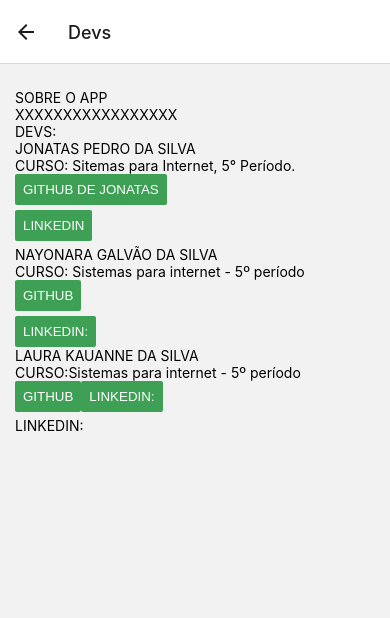
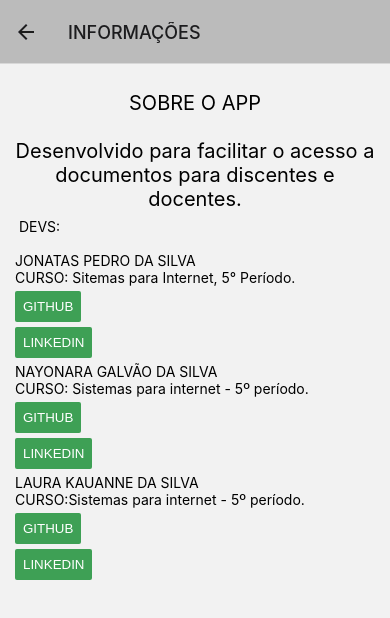
Before and after one commit to jonataspedro02/documentosIFRN, a React Native app: screen /Informacao in a window 390 px wide. Shown: the top 618 px of the page. Built offline with nearby package versions, Linux system fonts and the light colour scheme.

Commit message:
Adicionei alguns documentos

```diff
--- a/App.js
+++ b/App.js
@@ -10,22 +10,25 @@ import Informacao from './Informacao';
 
 function Index ({ navigation}) {
  return(
-   <View style={styles.container}>
+   <View>
      <Text style={styles.paragraph}>
-    ESCREVER UM PEQUENO TEXTO INICIAL
+   O INSTITUTO FEDERAL DE EDUCAÇÃO, CIÊNCIA E TECNOLOGIA
+   DO RIO GRANDE DO NORTE - CAMPUS CANGUARETAMA, DISPÕE DE DOCUMENTOS OFICIAIS PARA AS MAIS VARIADAS OCASIÕES,
+   AQUI VOCÊ PODERÁ ENCONTRAR UMA BOA PARTE DELES.
      </Text>
-     <Button color="green"
+     <Button color="#3EA055"
      title="Acesse os documentos"
      onPress={() => navigation.navigate ('Documento')}
    />
-    <Text style={styles.sobre}>
+
+    <View style={styles.sobre}>
 
     <Button
-    color="black"
-     title="Informacao"
+    color="#3EA055"
+     title="Informação"
      onPress={() => navigation.navigate ('Informacao')}
    />
-   </Text>
+   </View>
    </View>
 
 
@@ -40,34 +43,37 @@ export default function App() {
    <NavigationContainer>
       <Stack.Navigator initialRouteName='Index' screenOptions={{headerShown: true}}>
         <Stack.Screen name="Index" component={Index} options={{title:"IFRN CAMPUS CANGUARETAMA",
-      headerStyle: {
+     headerStyle: {
         backgroundColor: '#bbb',
       }}}/>
-    <Stack.Screen name="Documento" component={Documento} />
-     <Stack.Screen name="Informacao" component={Informacao} options={{ title: 'Devs'}}/>
+    <Stack.Screen name="Documento" component={Documento} options={{title:"DOCUMENTOS",
+     headerStyle: {
+        backgroundColor: '#bbb',
+      }}}/>
+     <Stack.Screen name="Informacao" component={Informacao} options={{title:"INFORMAÇÕES",
+     headerStyle: {
+        backgroundColor: '#bbb',
+      }}}/>
     </Stack.Navigator>
    </NavigationContainer>
   );
 }
 
 const styles = StyleSheet.create({
-  container: {
-    flex: 1,
-    justifyContent: 'center',
-    paddingTop: 12,
-    backgroundColor: '#ecf0f1',
-    padding: -20,
-    marginTop: -230,
-  },
+
   paragraph: {
-    margin: 74,
+    margin: 54,
+    marginLeft: 20,
+    marginRight: 30,
     fontSize: 18,
     fontWeight: 'bold',
     textAlign: 'center',
   },
   sobre: {
-    fontSize: 14,
     fontWeight: 'bold',
     textAlign: 'center',
+    height: '130',
+    fontSize: 14,
+    marginTop: 310,
   }
 });
--- a/Documento.js
+++ b/Documento.js
@@ -14,7 +14,9 @@ import { createNativeStackNavigator } from '@react-navigation/native-stack';
            <Text style={styles.documento}>
             <ScrollView style={{padding: 15}}>
 
-
+           <Text>Plano de Curso:</Text>
+           <Text>Tecnologia em Sistemas para Internet</Text>
+           <Text style={styles.botao}>
       <Button color="#3EA055" title="Download"
             onPress={() => {
               Linking.openURL('https://portal.ifrn.edu.br/ensino/cursos/cursos-de-graduacao/tecnologia/tecnologia-em-sistemas-para-internet/at_download/coursePlan');
@@ -24,9 +26,46 @@ import { createNativeStackNavigator } from '@react-navigation/native-stack';
        >
 
       </Button>
+        </Text>
+        <Text>Plano de Curso:</Text>
+           <Text>Curso Superior de Tecnologia em Gestão de Turismo</Text>
+            <Text style={styles.botao}>
+        <Button color="#3EA055" title="Download"
+            onPress={() => {
+              Linking.openURL('https://portal.ifrn.edu.br/campus/canguaretama/publicacoes/ato-de-criacao-do-curso-gestao-de-turismo-campus-canguaretama/at_download/file');
+            }}>
 
+         } }
+       >
 
+      </Button>
+         </Text>
+            <Text>Plano de Curso:</Text>
+            <Text>Licenciatura em Educação do Campo</Text>
+           <Text style={styles.botao}>
+        <Button color="#3EA055" title="Download"
+            onPress={() => {
+              Linking.openURL('https://portal.ifrn.edu.br/ensino/cursos/cursos-de-graduacao/licenciatura/curso-superior-de-licenciatura-em-educacao-do-campo/at_download/coursePlan');
+            }}>
 
+         } }
+       >
+
+      </Button>
+         </Text>
+          <Text>Plano de Curso:</Text>
+            <Text>Técnico Subsequente em Mecânica</Text>
+           <Text style={styles.botao}>
+        <Button color="#3EA055" title="Download"
+            onPress={() => {
+              Linking.openURL('https://portal.ifrn.edu.br/ensino/cursos/cursos-tecnicos-de-nivel-medio/tecnico-subsequente/tecnico-de-nivel-medio-em-mecanica/at_download/coursePlan');
+            }}>
+
+         } }
+       >
+
+      </Button>
+     </Text>
 
 
     </ScrollView>
@@ -38,9 +77,13 @@ import { createNativeStackNavigator } from '@react-navigation/native-stack';
 
 const styles = StyleSheet.create({
   documento: {
-    margin: -20,
+    margin: 10,
     fontSize: 18,
    fontWeight: 'bold',
    textAlign: 'center',
-  }
+  },
+   botao : {
+    paddingBottom: 5,
+     fontSize: 10,
+  },
   });
--- a/Informacao.js
+++ b/Informacao.js
@@ -9,15 +9,32 @@ import { createNativeStackNavigator } from '@react-navigation/native-stack';
    return (
    <View style={styles.container}>
          <ScrollView style={{padding: 15}}>
-     <Text style={styles.sobre}>SOBRE O APP</Text>
-
-     <Text>XXXXXXXXXXXXXXXXX</Text>
-     <Text>DEVS:</Text>
-   <Text>JONATAS PEDRO DA SILVA</Text>
-
-   <Text>CURSO: Sitemas para Internet, 5° Período.</Text>
+     <Text style={styles.sobre}>SOBRE O APP
+   <Text>
+   {'\n'}
+    </Text>
+   <Text>
+   {'\n'}
+    </Text>
+     <Text>Desenvolvido para facilitar o acesso a documentos para discentes
+     e docentes.</Text>
+     </Text>
+     <Text>
+   {'\n'}
+    </Text>
+     <Text> DEVS: </Text>
+     <Text>
+   {'\n'}
+    </Text>
+    <Text style={styles.devs}>
+   <Text>JONATAS PEDRO DA SILVA
+    <Text>
+   {'\n'}
+    </Text>
+   CURSO: Sitemas para Internet, 5° Período.</Text>
+  </Text>
    <Text style={styles.botao}>
-   <Button color="#3EA055" title="github de jonatas"
+   <Button color="#3EA055" title="github"
             onPress={() => {
               Linking.openURL('https://github.com/jonataspedro02');
             }}>
@@ -49,10 +66,13 @@ import { createNativeStackNavigator } from '@react-navigation/native-stack';
 
 
 
-
+ <Text style={styles.devs}>
    <Text>NAYONARA GALVÃO DA SILVA</Text>
-
-   <Text>CURSO: Sistemas para internet - 5º período </Text>
+    <Text>
+   {'\n'}
+    </Text>
+   <Text>CURSO: Sistemas para internet - 5º período. </Text>
+   </Text>
     <Text style={styles.botao}>
    <Button color="#3EA055" title="GITHUB"
             onPress={() => {
@@ -65,8 +85,8 @@ import { createNativeStackNavigator } from '@react-navigation/native-stack';
       </Button>
 
    </Text>
-   <Text>
-   <Button color="#3EA055" title="LINKEDIN:"
+    <Text style={styles.botao}>
+   <Button color="#3EA055" title="LINKEDIN"
             onPress={() => {
               Linking.openURL('https://www.linkedin.com/in/nayonara-galvao');
             }}>
@@ -78,9 +98,13 @@ import { createNativeStackNavigator } from '@react-navigation/native-stack';
 
    </Text>
 
+    <Text style={styles.devs}>
    <Text>LAURA KAUANNE DA SILVA</Text>
-
-   <Text>CURSO:Sistemas para internet - 5º período</Text>
+    <Text>
+   {'\n'}
+    </Text>
+   <Text>CURSO:Sistemas para internet - 5º período.</Text>
+   </Text>
       <Text style={styles.botao}>
       <Button color="#3EA055" title="GITHUB"
             onPress={() => {
@@ -91,9 +115,10 @@ import { createNativeStackNavigator } from '@react-navigation/native-stack';
        >
 
       </Button>
+   </Text>
 
-
-      <Button color="#3EA055" title="LINKEDIN:"
+        <Text style={styles.botao}>
+      <Button color="#3EA055" title="LINKEDIN"
             onPress={() => {
               Linking.openURL('https://www.linkedin.com/in/31laura-kauanne-da-silva-822622220/');
             }}>
@@ -103,7 +128,7 @@ import { createNativeStackNavigator } from '@react-navigation/native-stack';
 
       </Button>
    </Text>
-   <Text>LINKEDIN:</Text>
+
 
     </ScrollView>
    </View>
@@ -116,12 +141,23 @@ import { createNativeStackNavigator } from '@react-navigation/native-stack';
  const styles = StyleSheet.create({
   container: {
     marginTop: 10,
-    fontSize: 18,
+
     fontWeight: 'arial',
-    textAlign: 'center',
+    textAlign: 'left',
     marginVertical: 90,
+    font: 'bold',
   },
   botao : {
     paddingBottom: 5,
+     fontSize: 10,
+  },
+  sobre : {
+    textAlign: 'center',
+    fontSize: 20,
+    marginTop: 2,
+     marginBottom: -10,
+  },
+  devs : {
+    marginBottom: 5,
   }
   });
--- a/app.json
+++ b/app.json
@@ -1,7 +1,7 @@
 {
   "expo": {
     "name": "docsatualizado",
-    "slug": "snack-e25468f8-d95e-4d08-b5d1-82fcae573023",
+    "slug": "snack-af601b8f-5d23-4b2d-a8d2-10ef5cc525ba",
     "version": "1.0.0",
     "orientation": "portrait",
     "icon": "./assets/icon.png",
```
